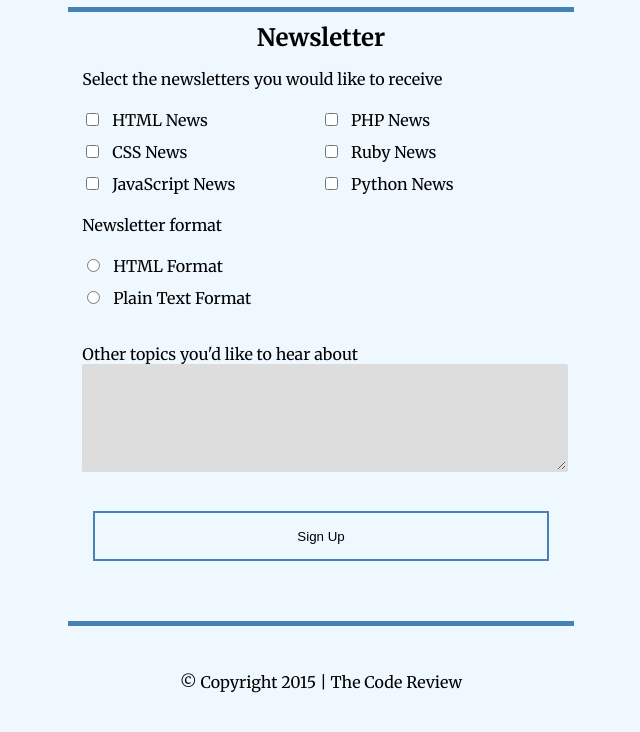
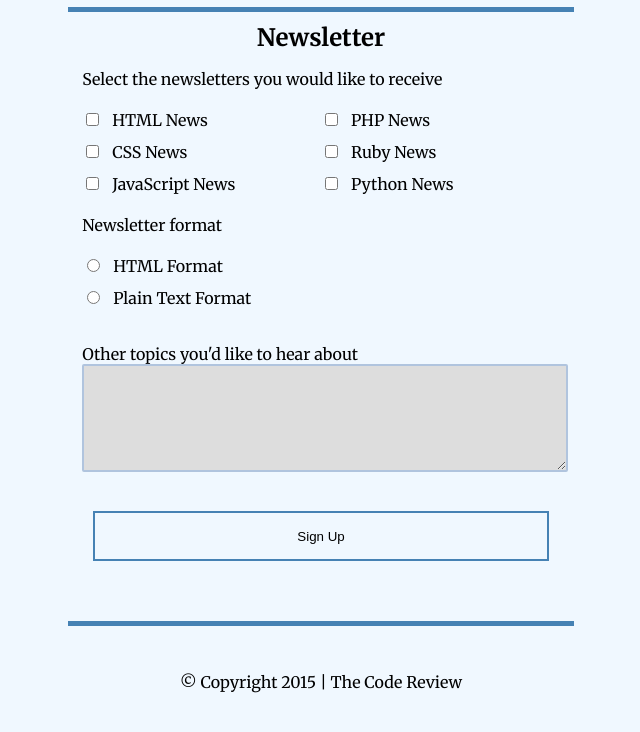
Before and after one commit to Tekknology/Project-3, a plain HTML site: page index.html in a window 1280 px wide. Shown: the part 633-1365 px from the top of the page, without its empty margins (319-959 px from the left). Drawn offline with Linux system fonts and the light colour scheme.

Commit message:
repeated color

```diff
--- a/css/main.css
+++ b/css/main.css
@@ -117,7 +117,7 @@ label {
   width: 100%;
   height: 100px;
   background-color: #ddd;
-  border: 2px solid #ddd;
+  border: 2px solid lightsteelblue;
   border-radius: 2px;
   transition: border .5s;
 }
```
